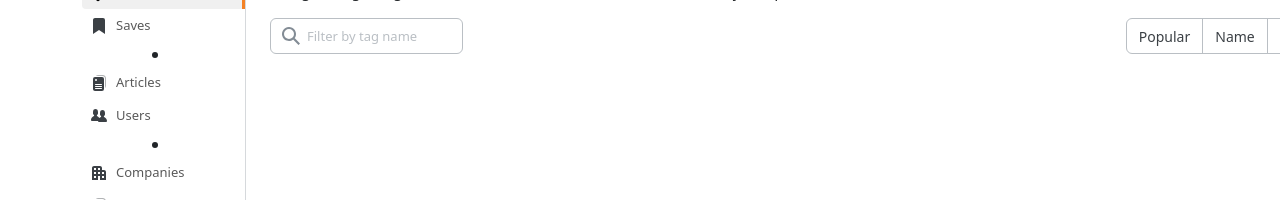
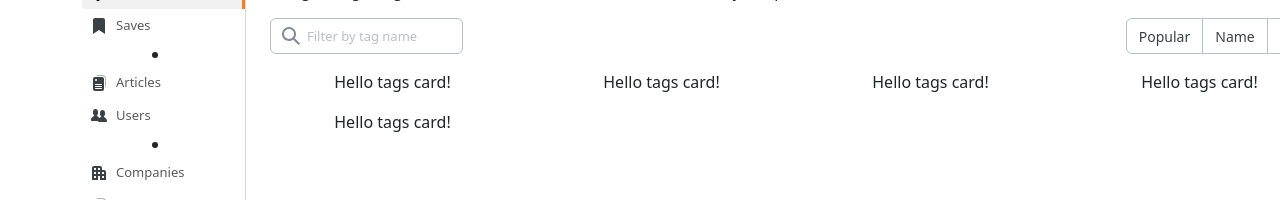
Before and after one commit to martinprs/Stack-Underflow, a Vue app: page /tags in a window 1280 px wide. Shown: the part 170-370 px from the top of the page. Built offline with nearby package versions, Linux system fonts and the light colour scheme.

Commit message:
Add initial tagsCard component

```diff
--- /dev/null
+++ b/src/components/tags/tagsCard.vue
@@ -0,0 +1,5 @@
+<template>
+    <div class="col">
+        <p>Hello tags card!</p>
+    </div>
+</template>
--- a/src/pages/tags.vue
+++ b/src/pages/tags.vue
@@ -1,3 +1,7 @@
+<script setup>
+import tagsCard from "../components/tags/tagsCard.vue";
+</script>
+
 <template>
     <div class="container">
         <h1 class="w-100 text-start mb-16">Tags</h1>
@@ -21,6 +25,14 @@
                 <button class="btn">Name</button>
                 <button class="btn">New</button>
             </div>
+        </div>
+
+        <div class="row row-cols-lg-4">
+            <tagsCard />
+            <tagsCard />
+            <tagsCard />
+            <tagsCard />
+            <tagsCard />
         </div>
     </div>
 </template>
```
